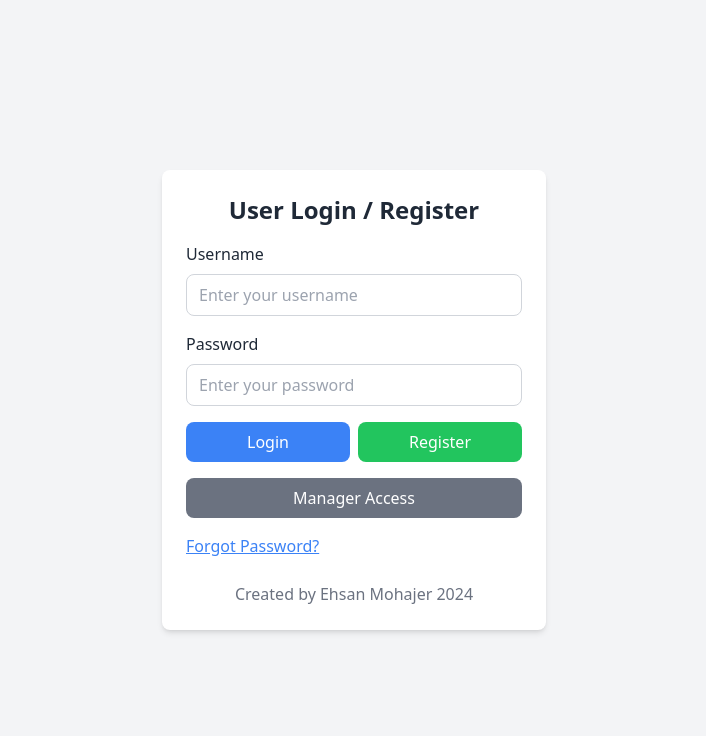
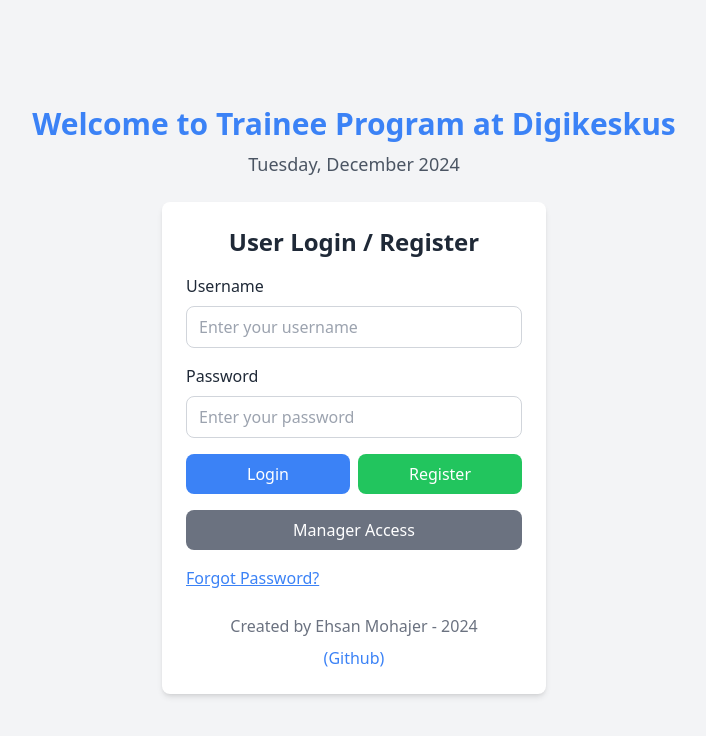
Before and after one commit to ehsanmohajer/Internship-Tracker, a plain HTML site: page index.html in a window 1280 px wide. Shown: the whole page, without its empty margins (286-992 px from the left). Drawn offline with nearby package versions, Linux system fonts and the light colour scheme.

Commit message:
add date

```diff
--- a/index.html
+++ b/index.html
@@ -10,6 +10,12 @@
 
 <!-- Login/Register Page -->
 <div id="loginPage" class="min-h-screen flex flex-col items-center justify-center p-4">
+<!-- Welcome Text -->
+<div id="welcomeText" class="text-center mb-6">
+<h1 class="text-3xl font-bold text-blue-500 mb-2">Welcome to Trainee Program at Digikeskus</h1>
+<p class="text-lg font-medium text-gray-600" id="dateInfo"></p>
+</div>
+
 <div class="bg-white shadow-md rounded-lg p-6 max-w-sm w-full">
 <h1 class="text-2xl font-bold mb-4 text-center">User Login / Register</h1>
 
@@ -50,7 +56,8 @@
 </div>
 
 <!-- Footer -->
-      <p class="mt-6 text-center text-gray-500">Created by Ehsan Mohajer 2024</p>
+<p class="mt-6 text-center text-gray-500">Created by Ehsan Mohajer - 2024</p>
+<p class="mt-2 text-center text-blue-500"><a href="https://github.com/ehsanmohajer/Internship-Tracker">(Github)</a></p>
 </div>
 </div>
 
--- a/script.js
+++ b/script.js
@@ -224,3 +224,29 @@
   usernameInput.value = "";
   passwordInput.value = "";
 });
+
+// Helper function to get the current date details
+function updateWelcomeDate() {
+  const dateInfoElement = document.getElementById("dateInfo");
+
+  // Get current date
+  const now = new Date();
+
+  // Days and months arrays for friendly names
+  const days = ["Sunday", "Monday", "Tuesday", "Wednesday", "Thursday", "Friday", "Saturday"];
+  const months = [
+    "January", "February", "March", "April", "May", "June",
+    "July", "August", "September", "October", "November", "December"
+  ];
+
+  // Extract day, month, and year
+  const dayName = days[now.getDay()];
+  const monthName = months[now.getMonth()];
+  const year = now.getFullYear();
+
+  // Set the text content
+  dateInfoElement.textContent = `${dayName}, ${monthName} ${year}`;
+}
+
+// Call the function to update the welcome text
+updateWelcomeDate();
```
Lines whose indentation alone changed are shown as unchanged.
